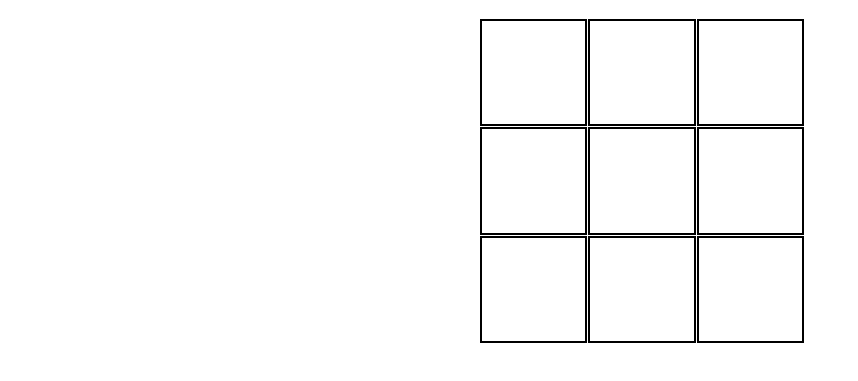
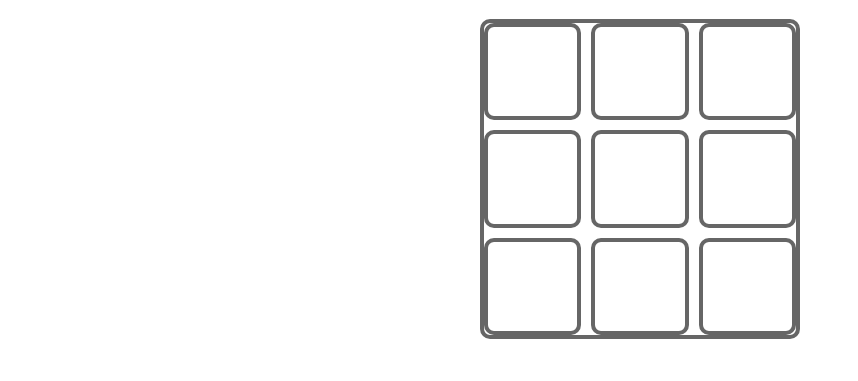
Before and after one commit to ymaki/chatgpt-tic-tac-toe, a plain HTML site: page index.html in a window 1280 px wide. Shown: the part 61-442 px from the top of the page, without its empty margins (0-858 px from the left). Drawn offline with Linux system fonts and the light colour scheme.

Commit message:
Fix square overflow in game board

```diff
--- a/style.css
+++ b/style.css
@@ -1,18 +1,36 @@
 .game-board {
     display: grid;
     grid-template-columns: repeat(3, 1fr);
-    gap: 5px;
+    gap: 10px;
     margin: 0 auto;
     width: 320px;
     height: 320px;
+    border: 4px solid #666;
+    border-radius: 10px;
+    box-sizing: border-box;
   }
 
   .square {
-    font-size: 50px;
+    font-size: 90px;
     font-weight: bold;
     text-align: center;
-    width: 100%;
-    height: 100%;
-    border: 2px solid black;
+    width: calc((320px - 2 * 4px - 2 * 10px) / 3);
+    height: calc((320px - 2 * 4px - 2 * 10px) / 3);
+    border-radius: 10px;
+    border: 4px solid #666;
     cursor: pointer;
+    transition: background-color 0.3s ease-in-out;
+    box-sizing: border-box;
   }
+
+  .square:hover {
+    background-color: #ddd;
+  }
+
+  .square.marked-x {
+    color: #ff6666;
+  }
+
+  .square.marked-o {
+    color: #6666ff;
+  }
```
